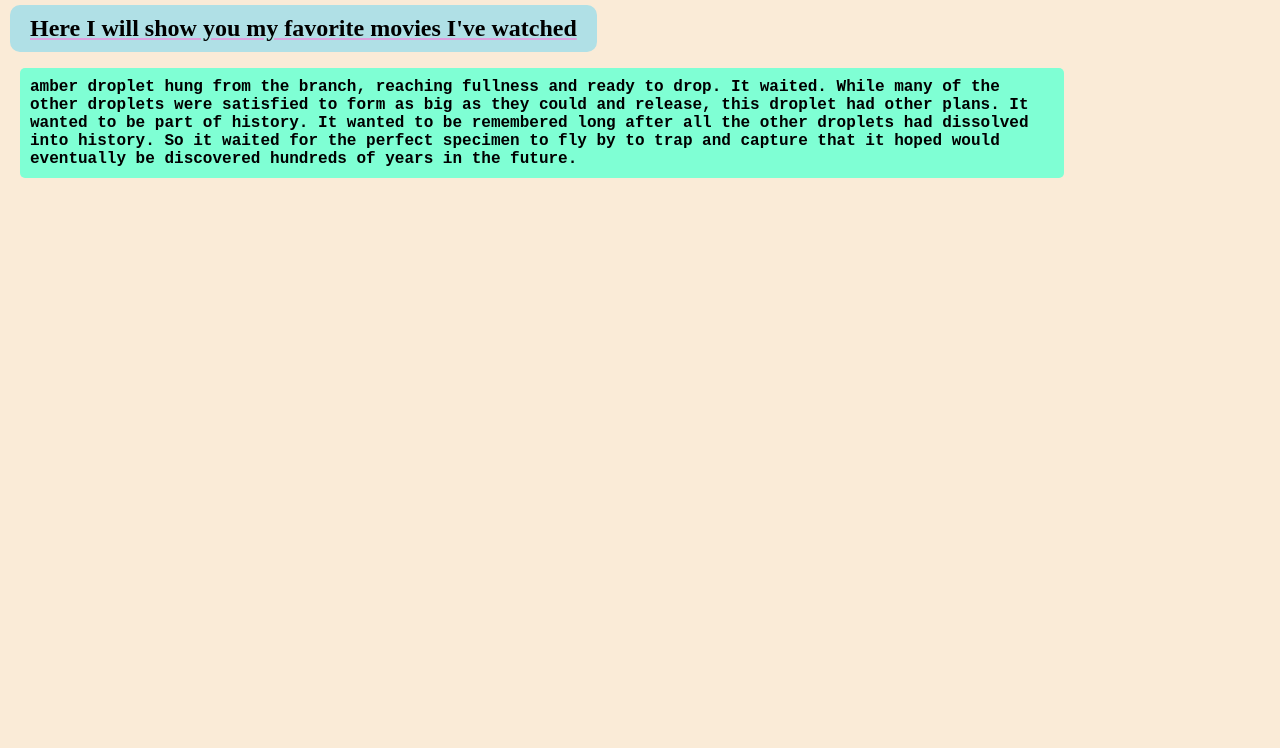
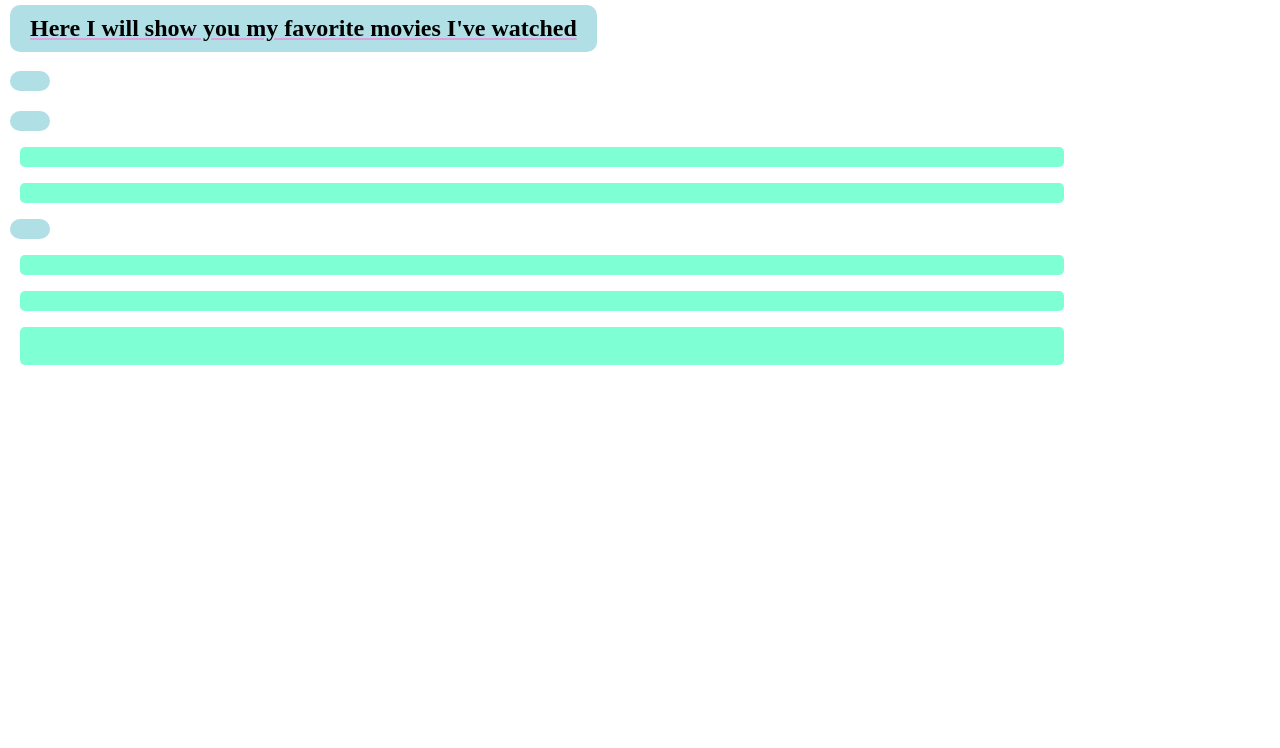
Before and after one commit to Luis0ol/movie-website, a plain HTML site: page index.html in a window 1280 px wide. Shown: the part 72-820 px from the top of the page. Drawn offline with Linux system fonts and the light colour scheme.

Commit message:
Organized

```diff
--- a/index.css
+++ b/index.css
@@ -1,6 +1,7 @@
 body{
   margin: 0;
-  background-color: antiquewhite;
+  background-image: url();
+  min-height: 100vh;
 }
 
 h1{
--- a/index.html
+++ b/index.html
@@ -9,15 +9,46 @@
 </head>
 <h1>Welcome To My Movies Website</h1>
 <h2>Here I will show you my favorite movies I've watched</h2>
+<h3></h3>
 <body>
-  <p><b> amber droplet hung from the branch,
-    reaching fullness and ready to drop.
-    It waited.
-    While many of the other droplets were satisfied to form as big as they could and release,
-    this droplet had other plans.
-    It wanted to be part of history.
-    It wanted to be remembered long after all the other droplets had dissolved into history.
-    So it waited for the perfect specimen to fly by to trap and capture that it hoped would eventually
-   be discovered hundreds of years in the future.</b></p>
+
+  <header>
+    <h2 id="title"></h2>
+    <a href="#"></a>
+    <a href="#"></a>
+    <a href="#"></a>
+  </header>
+
+  <nav>
+    <a href="#"></a>
+    <a href="#"></a>
+    <a href="#"></a>
+  </nav>
+
+  <main>
+    <h1></h1>
+
+    <section>
+      <h2></h2>
+      <p></p>
+      <p></p>
+      <a href="#"></a>
+    </section>
+
+    <section>
+      <h2></h2>
+      <p></p>
+      <p></p>
+      <a href="#"></a>
+    </section>
+
+  </main>
+
+  <footer>
+    <p>
+     <a href="#"></a><br>
+
+    </p>
+  </footer>
 </body>
 </html>
```
